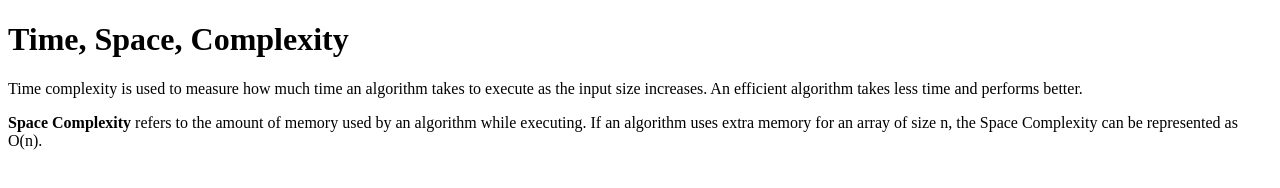
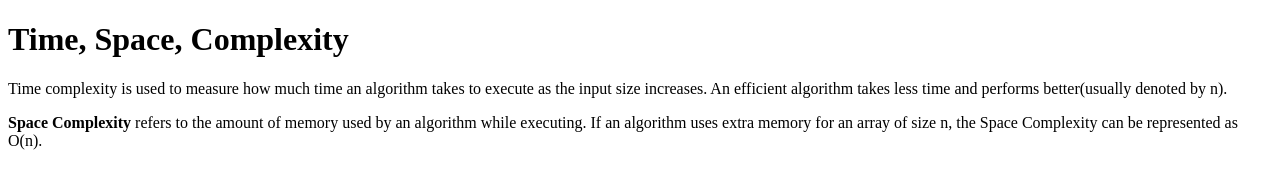
Before and after one commit to acciojob/time-and-space-complexity-KRISHNAKANT-KUSHWAHA, a website: page main.html in a window 1280 px wide. Drawn offline with Linux system fonts and the light colour scheme.

Commit message:
created a submission

```diff
--- a/main.html
+++ b/main.html
@@ -13,7 +13,7 @@
     <p>
         Time complexity is used to measure how much time an algorithm takes
         to execute as the input size increases. An efficient algorithm takes
-        less time and performs better.
+        less time and performs better(usually denoted by n).
     </p>
 
     <p>
```
